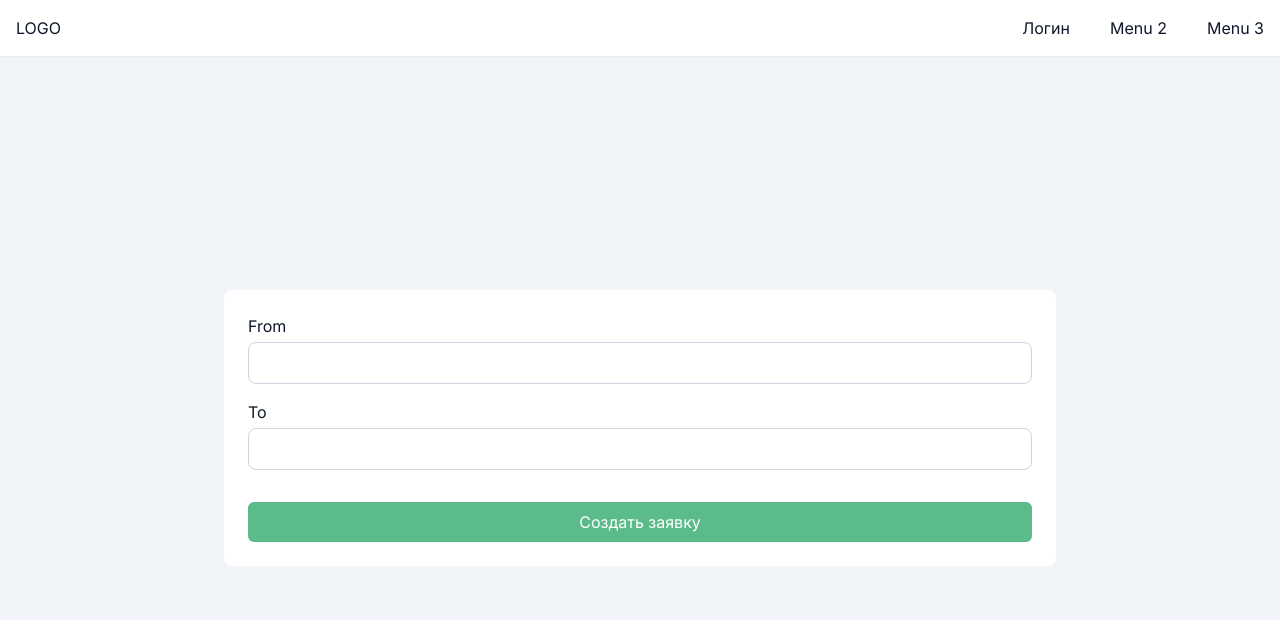
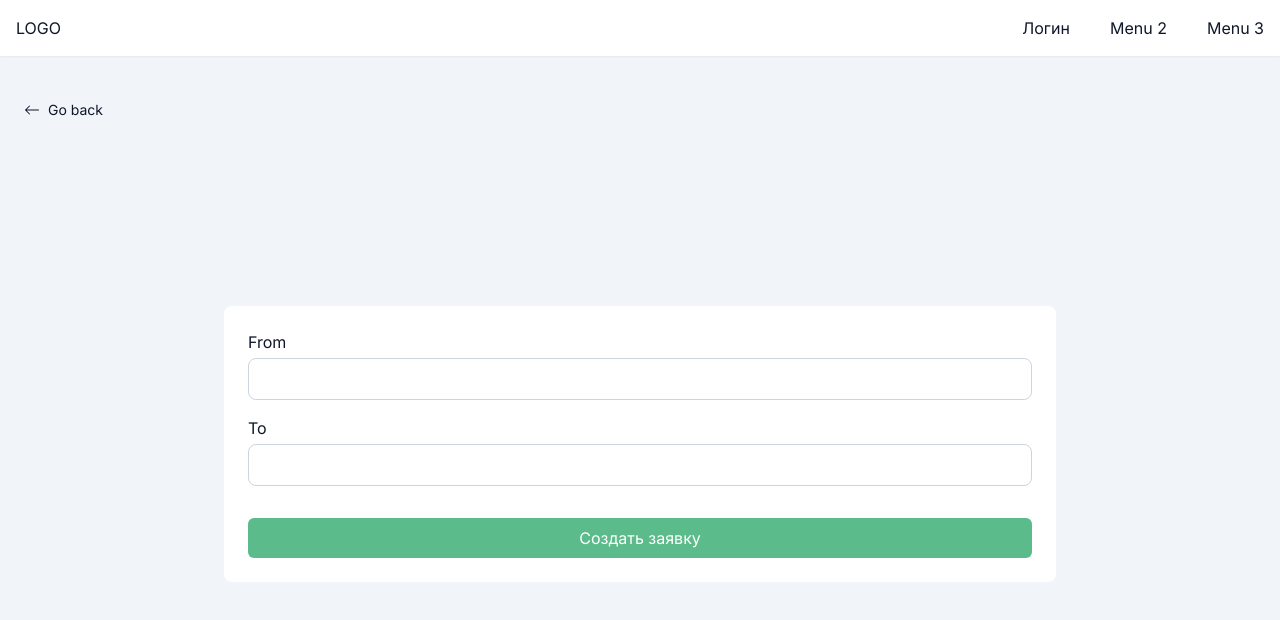
Before and after one commit to an4morph/cargo-hackaton, a Next.js app: page /shipments/new in a window 1280 px wide. Shown: the top 620 px of the page. Built offline with nearby package versions, Linux system fonts and the light colour scheme.

Commit message:
create back btn

```diff
--- a/src/app/shipments/new/page.tsx
+++ b/src/app/shipments/new/page.tsx
@@ -3,6 +3,7 @@
 import { BasicInput } from '@/components/input/base'
 import { PrimaryButton } from '@/components/button/primary'
 import { SubmitHandler, useForm } from 'react-hook-form'
+import { BackButton } from '@/components/button/back'
 
 type FormData = {
   from: string
@@ -18,7 +19,10 @@ export default function NewShipmentFormPage(): JSX.Element {
   }
 
   return (
-    <div className="responsive flex justify-center items-center h-[calc(100vh_-_56px)]">
+    <div className="responsive">
+
+      <BackButton className="mt-10" />
+      <div className="flex justify-center items-center h-[80vh]">
         <form className="paper p-6 w-2/3">
           <BasicInput
             id="from"
@@ -47,5 +51,6 @@ export default function NewShipmentFormPage(): JSX.Element {
           </PrimaryButton>
         </form>
       </div>
+    </div>
   )
 }
--- /dev/null
+++ b/src/components/button/back/index.tsx
@@ -0,0 +1,46 @@
+'use client'
+import cx from 'classnames'
+import Link from 'next/link'
+import { BsArrowLeft } from 'react-icons/bs'
+import { useRouter } from 'next/navigation'
+
+interface IProps {
+  className?: string
+  text?: string
+  href?: string
+}
+
+interface IButtonProps {
+  className?: string
+  text: string
+  onClick?: () => void
+}
+
+const Button = ({ className, text, onClick }: IButtonProps): JSX.Element => (
+  <button
+    onClick={onClick}
+    className={cx(className,
+      'flex items-center hover:text-black hover:bg-slate-200 py-1 px-2 rounded-lg',
+      'transition-all'
+    )}
+  >
+    <BsArrowLeft />
+    <span className="text-sm ml-2">{text}</span>
+  </button>
+)
+
+export const BackButton = ({ className, text = 'Go back', href }: IProps): JSX.Element => {
+  const router = useRouter()
+  return href
+    ? (
+      <Link
+        href={href}
+        className={cx(className, 'text-slate-500')}
+      >
+        <Button text={text} />
+      </Link>
+    )
+    : (
+      <Button className={className} onClick={() => router.back()} text={text} />
+    )
+}
```
Lines whose indentation alone changed are shown as unchanged.
